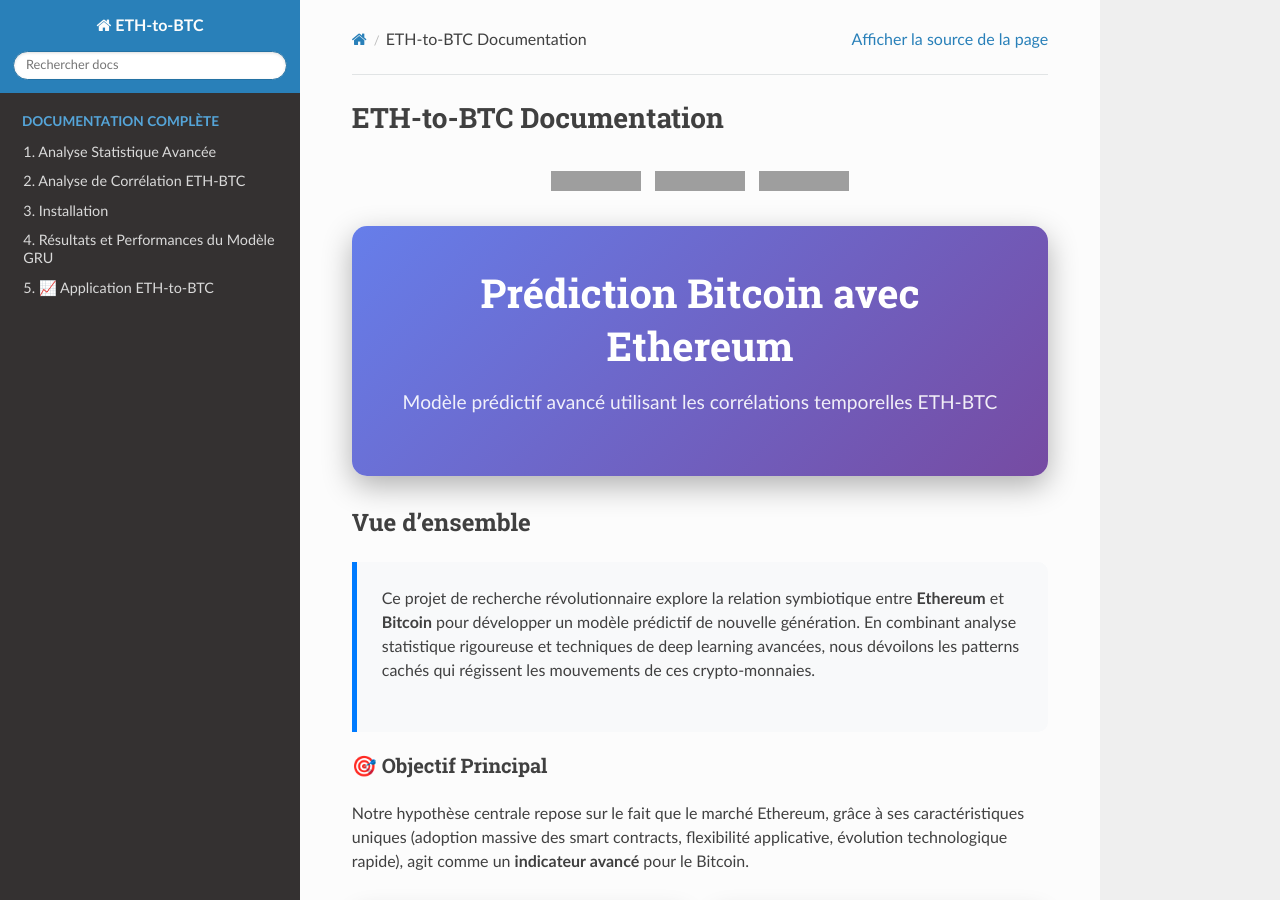
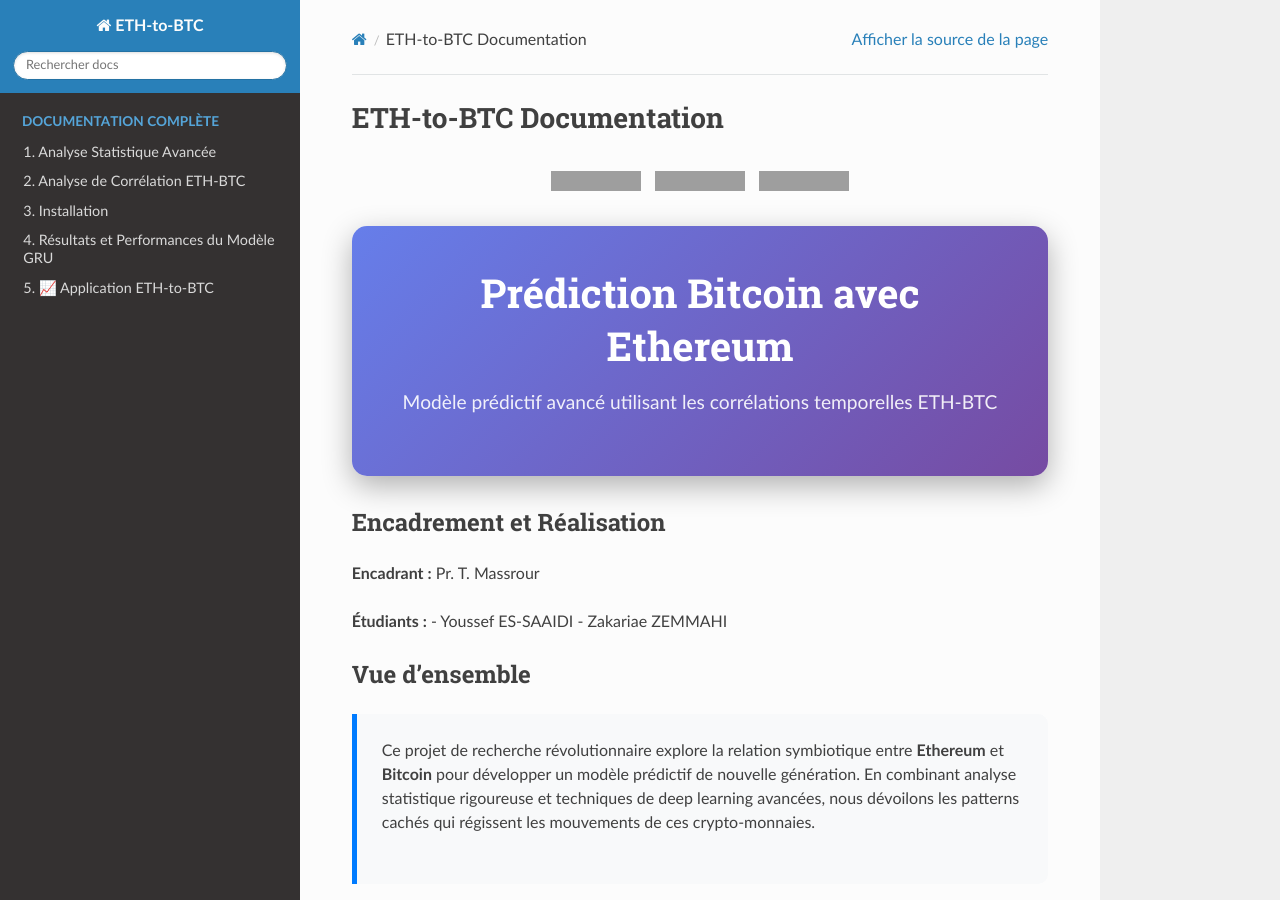
Before and after one commit to YoussefAIDT/ETH-to-BTC, a Sphinx documentation site: the page built from docs/source/index.rst, in a window 1280 px wide and 900 px high. Built offline with Sphinx 7.4.7 and the Read the Docs theme 3.1.0, drawn with Linux system fonts in a browser that asks for light colours; pages that are not in the unit, such as notebooks, are missing from menus; grey boxes are pictures that could not be loaded.

Commit message:
Update index.rst

```diff
--- a/docs/source/index.rst
+++ b/docs/source/index.rst
@@ -16,6 +16,14 @@
       <h2 style="margin: 0; font-size: 2.5em; font-weight: bold;"> Prédiction Bitcoin avec Ethereum</h2>
       <p style="font-size: 1.2em; margin: 20px 0; opacity: 0.9;">Modèle prédictif avancé utilisant les corrélations temporelles ETH-BTC</p>
    </div>
+Encadrement et Réalisation
+==========================
+
+**Encadrant :** Pr. T. Massrour
+
+**Étudiants :**
+- Youssef ES-SAAIDI
+- Zakariae ZEMMAHI
 
 Vue d'ensemble
 ==============
```
